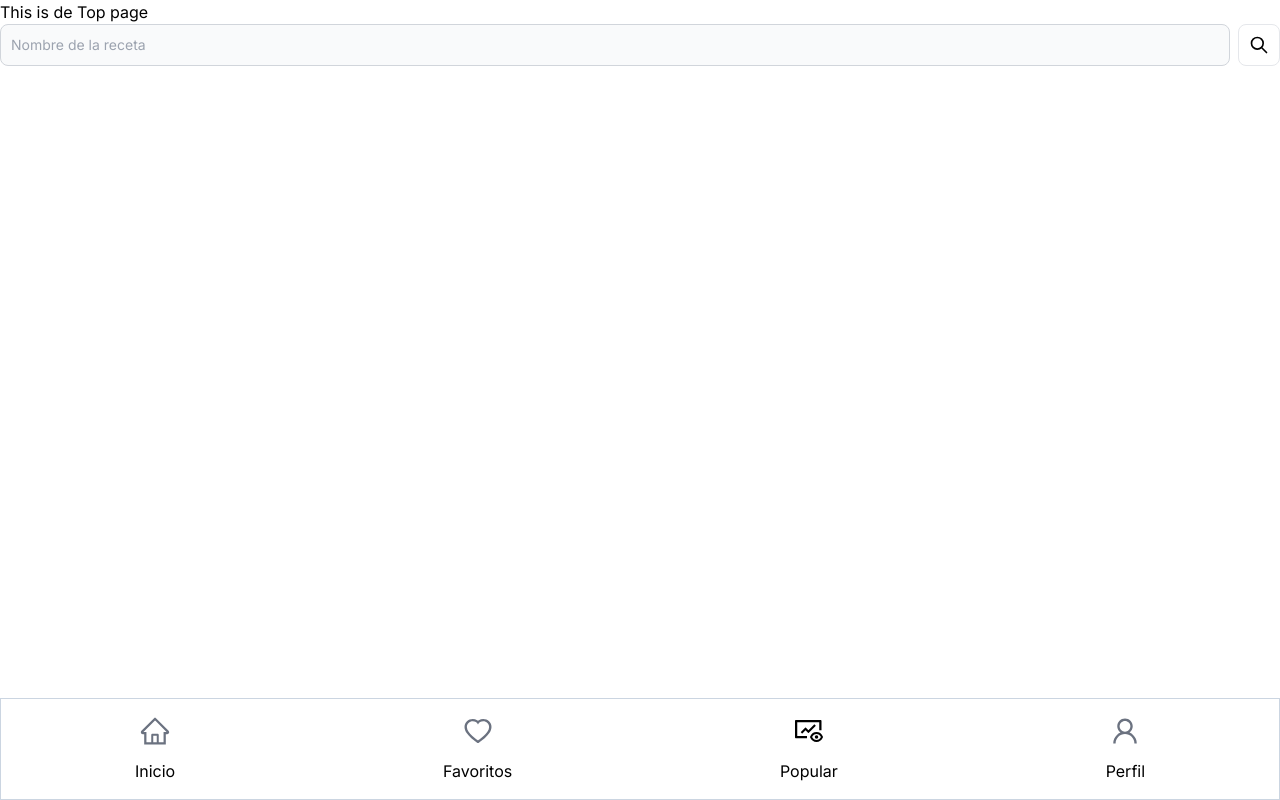
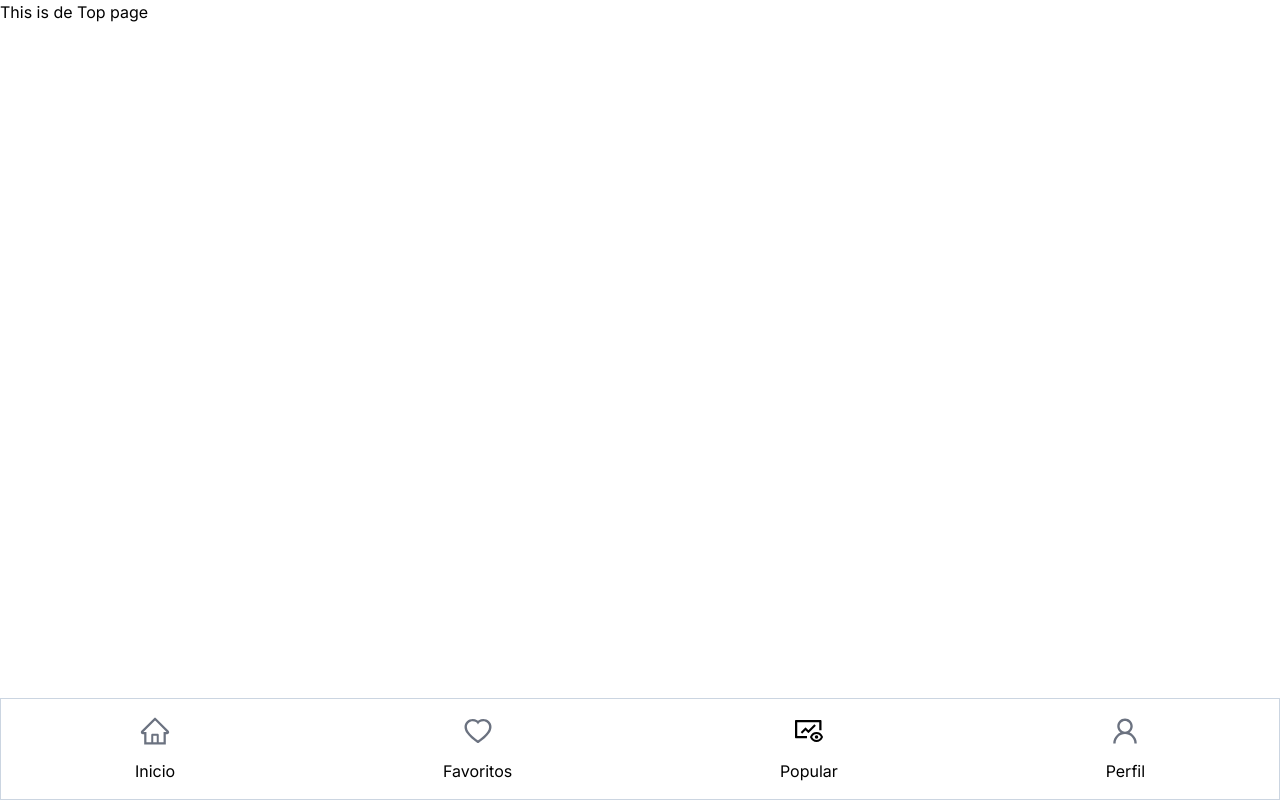
Before and after one commit to EdgarDev17/recipe, a Next.js app: page /top in a window 1280 px wide. Built offline with nearby package versions, Linux system fonts and the light colour scheme.

Commit message:
Making searchbar working right

```diff
--- a/components/inputBar.js
+++ b/components/inputBar.js
@@ -1,38 +1,46 @@
-const Searchbar = () => {
+import { useState } from 'react'
+
+const Searchbar = ({ getQuery }) => {
+	const [inputText, setInputText] = useState('')
+
+	const handleInputChange = (event) => {
+		setInputText(event.target.value)
+	}
+
 	return (
-		<form class='flex items-center'>
-			<label for='simple-search' class='sr-only'>
-				Search
-			</label>
-			<div class='relative w-full'>
-                {/* INPUT  */}
+		<form className='flex items-center'>
+			<div className='relative w-full'>
+				{/* INPUT  */}
 				<input
 					type='text'
 					id='simple-search'
-					class='bg-gray-50 border border-gray-300 text-gray-900 text-sm rounded-lg focus:ring-blue-500 focus:border-blue-500 block w-full  p-2.5  dark:bg-gray-700 dark:border-gray-600 dark:placeholder-gray-400 dark:text-white dark:focus:ring-blue-500 dark:focus:border-blue-500'
+					className='bg-gray-50 border border-gray-300 text-gray-900 text-sm rounded-lg focus:ring-blue-500 focus:border-blue-500 block w-full  p-2.5  dark:bg-gray-700 dark:border-gray-600 dark:placeholder-gray-400 dark:text-white dark:focus:ring-blue-500 dark:focus:border-blue-500'
 					placeholder='Nombre de la receta'
 					required=''
+					onChange={handleInputChange}
 				/>
 			</div>
+
 			<button
-				type='submit'
-				class='p-2.5 ml-2 text-sm font-medium text-white  rounded-lg border focus:ring-4 focus:outline-none'
+				type='button'
+				onClick={() => getQuery(inputText)}
+				className='p-2.5 ml-2 text-sm font-medium text-white  rounded-lg border focus:ring-4 focus:outline-none'
 			>
 				<svg
-					class='w-5 h-5'
+					className='w-5 h-5'
 					fill='none'
 					stroke='black'
 					viewBox='0 0 24 24'
 					xmlns='http://www.w3.org/2000/svg'
 				>
 					<path
-						stroke-linecap='round'
-						stroke-linejoin='round'
-						stroke-width='2'
+						strokeLinecap='round'
+						strokeLinejoin='round'
+						strokeWidth='2'
 						d='M21 21l-6-6m2-5a7 7 0 11-14 0 7 7 0 0114 0z'
 					></path>
 				</svg>
-				<span class='sr-only'>Nombre de la receta</span>
+				<span className='sr-only'>Nombre de la receta</span>
 			</button>
 		</form>
 	)
--- a/pages/index.js
+++ b/pages/index.js
@@ -1,11 +1,13 @@
 import CardList from '../components/CardList'
 import { CategoriesList } from '../components/CategoriesList'
 import { useEffect, useState } from 'react'
+import Searchbar from '../components/inputBar'
 
 export default function Home() {
-
 	const [recipesList, setRecipesList] = useState([{}])
+	const [searchedList, setSearchedList] = useState()
 	const [category, setCategory] = useState('main course')
+	const [query, setQuery] = useState('')
 
 	useEffect(()=>{
 		fetch(`https://api.spoonacular.com/recipes/random?apiKey=${process.env.NEXT_PUBLIC_API_KEY}&number=10`)
@@ -15,22 +17,37 @@ export default function Home() {
 		})
 	},[] )
 
-	function getCategory (categoryParam){
+	useEffect(() => {
+		fetch(
+			`https://api.spoonacular.com/recipes/complexSearch?apiKey=${process.env.NEXT_PUBLIC_API_KEY}&query=${query}`
+		)
+			.then((response) => response.json())
+			.then((data) => {
+				console.log('COMPLEX SEARCH');
+				setSearchedList(data.results)
+			})
+	}, [query])
+
+	function getCategory(categoryParam) {
 		setCategory(categoryParam)
+	}
+
+	function handleSearchBar(queryParam) {
+		setQuery(queryParam)
 	}
 
 	return (
 		<div>
 			<div className='w-11/12 h-screen mx-auto relative lg:container'>
-				<div className='flex mt-10 justify-start items-center content-center'>
+				<div className='flex mt-10 mb-7 justify-start items-center content-center'>
 					<h1 className='mr-5 w-full text-3xl rounded py-5 pl-2 bg-yellow-400 font-bold tracking-tight leading-none text-black md:text-5xl lg:text-6xl dark:text-white'>
 						Recetas
 					</h1>
 				</div>
+				<Searchbar getQuery={handleSearchBar} />
 
-				<CategoriesList getCategory = {getCategory}/>
-
-				<CardList products={recipesList}/>
+				{query === '' ? <CardList products={recipesList} /> : <CardList products={searchedList} />}
+				<CategoriesList getCategory={getCategory} />
 
 			</div>
 		</div>
--- a/pages/top.js
+++ b/pages/top.js
@@ -3,6 +3,5 @@ import Searchbar from "../components/inputBar"
 export default function Top() {
     return <div>
         <h1>This is de Top page</h1>
-        <Searchbar/>
     </div>
 }
```
